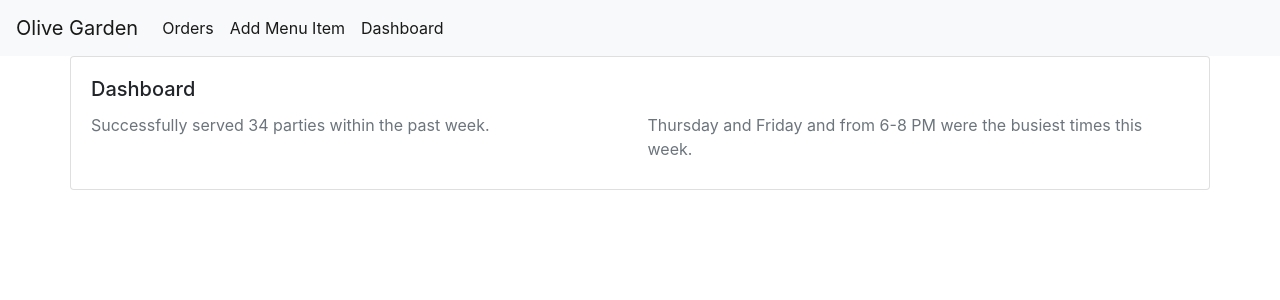
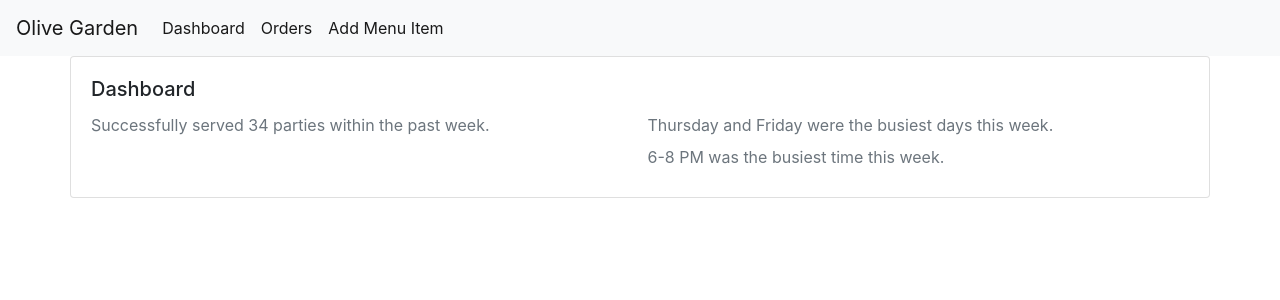
Before and after one commit to bulanov416/hackgt-2020, a React (Create React App) app in the folder restaurant/: page / in a window 1280 px wide. Both pictures are taken after a click on the button "Dashboard". Shown: the top 300 px of the page. Built offline with nearby package versions, Linux system fonts and the light colour scheme.

Commit message:
restaurant side ui changes

```diff
--- a/restaurant/src/components/RestaurantNavbar.js
+++ b/restaurant/src/components/RestaurantNavbar.js
@@ -13,9 +13,9 @@
             <Navbar.Toggle aria-controls="basic-navbar-nav" />
             <Navbar.Collapse id="basic-navbar-nav">
                 <Nav className="mr-auto">
+                    <Nav.Link href={"#"} onClick={() => {updatePage(2);}}> Dashboard </Nav.Link>
                     <Nav.Link href="#" onClick={() => {updatePage(0);}}>Orders</Nav.Link>
                     <Nav.Link href="#" onClick={() => {updatePage(1);}}>Add Menu Item</Nav.Link>
-                    <Nav.Link href={"#"} onClick={() => {updatePage(2);}}> Dashboard </Nav.Link>
                 </Nav>
             </Navbar.Collapse>
         </Navbar>
--- a/restaurant/src/pages/DashboardItem.js
+++ b/restaurant/src/pages/DashboardItem.js
@@ -17,7 +17,8 @@
                             <Card.Text className="mb-2 text-muted">Successfully served { total } parties within the past week.</Card.Text>
                         </Col>
                         <Col style={{"paddingRight":"0px"}}>
-                            <Card.Text className="mb-2 text-muted"> {days} and from {times} were the busiest times this week.</Card.Text>
+                            <Card.Text className="mb-2 text-muted"> {days} were the busiest days this week.</Card.Text>
+                            <Card.Text className="mb-2 text-muted"> {times} was the busiest time this week.</Card.Text>
                         </Col>
                     </Row>
                 </Card.Body>
```
